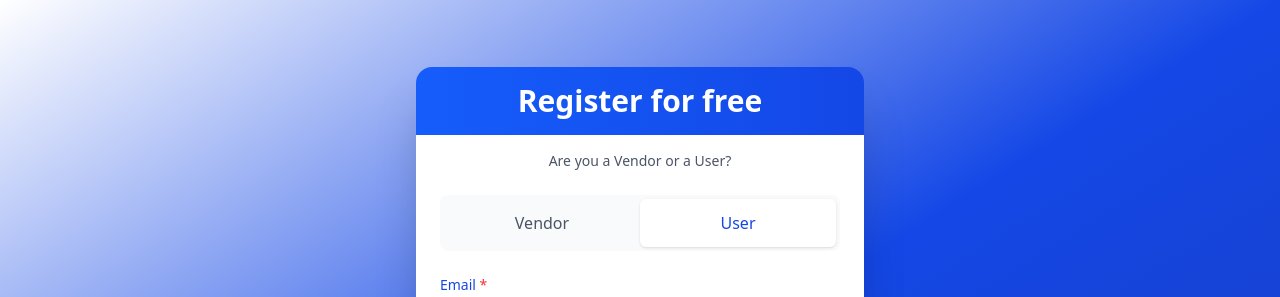
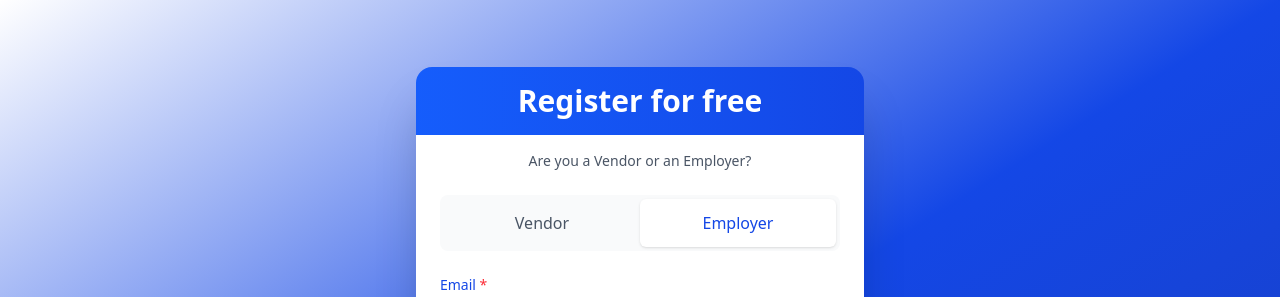
Before and after one commit to DEESAX2/deesaxAds, a React (Vite) app: page /login in a window 1280 px wide. Both pictures are taken after a click on the button "Register". Shown: the top 297 px of the page. Built offline with nearby package versions, Linux system fonts and the light colour scheme.

Commit message:
current update

```diff
--- a/src/Pages/Login.jsx
+++ b/src/Pages/Login.jsx
@@ -136,7 +136,7 @@ const LoginRegisterApp = () => {
       <div className="max-w-md w-full bg-white rounded-2xl shadow-2xl p-6">
         <div className="text-center mb-6">
           <h1 className="text-3xl font-bold text-white mb-4 -mt-8 bg-gradient-to-r from-blue-600 to-blue-700 py-4 -mx-6 rounded-t-2xl">{t('Register for free')}</h1>
-          <p className="text-gray-600 text-sm px-2 mt-4"> {t('Are you a Vendor or a User?')}</p>
+          <p className="text-gray-600 text-sm px-2 mt-4"> {t('Are you a Vendor or an Employer?')}</p>
         </div>
 
         <div className="flex mb-6 bg-gray-50 rounded-lg p-1">
@@ -145,7 +145,7 @@ const LoginRegisterApp = () => {
               : "text-gray-600 hover:text-gray-800" }`}> {t('Vendor')}
           </button>
           <button
-            onClick={() => setUserType("user")} className={`flex-1 flex items-center justify-center py-3 px-4 rounded-md transition-all ${ userType === "user" ? "bg-white shadow-sm text-blue-700 font-medium"  : "text-gray-600 hover:text-gray-800" }`}>{t('User')}
+            onClick={() => setUserType("user")} className={`flex-1 flex items-center justify-center py-3 px-4 rounded-md transition-all ${ userType === "user" ? "bg-white shadow-sm text-blue-700 font-medium"  : "text-gray-600 hover:text-gray-800" }`}>{t('Employer')}
           </button>
         </div>
 
--- a/src/locales/de.json
+++ b/src/locales/de.json
@@ -19,7 +19,8 @@
   "Don't have an account?": "Sie haben kein Konto?",
   "Already have an account?": "Sie haben bereits ein Konto?",
   "Vendor": "Verkäufer",
-  "User": "Benutzer",
+  "Are you a vendor or an employer?": "Bist du ein Anbieter oder ein Arbeitgeber?",
+  "Employer": "Arbeitgeber",
   "Based in": "Basierend in",
   "You accept our Terms and Conditions and Privacy Policy": "Sie akzeptieren unsere Allgemeinen Geschäftsbedingungen und Datenschutzrichtlinie",
   "Login to your account": "Melden Sie sich bei Ihrem Konto an",
@@ -44,7 +45,6 @@
   "Enter your email": "Geben Sie Ihre E-Mail ein",
   "Send": "Senden",
   "All rights reserved": "Alle Rechte vorbehalten",
-  "Are you a Vendor or a User?": "Bist du ein Verkäufer oder ein Nutzer?",
   "Email": "E-Mail",
   "Yes/No": "Ja / Nein",
   "Register for free": "Kostenlos registrieren",
--- a/src/locales/en.json
+++ b/src/locales/en.json
@@ -19,7 +19,8 @@
   "Don't have an account?": "Don't have an account?",
   "Already have an account?": "Already have an account?",
   "Vendor": "Vendor",
-  "User": "User",
+  "Are you a vendor or an employer?": "Are you a vendor or an employer?",
+  "Employer": "Employer",
   "Based in": "Based in",
   "You accept our Terms and Conditions and Privacy Policy": "You accept our Terms and Conditions and Privacy Policy",
   "Login to your account": "Login to your account",
@@ -44,7 +45,6 @@
   "Enter your email": "Enter your email",
   "Send": "Send",
   "All rights reserved": "All rights reserved",
-  "Are you a Vendor or a User?": "Are you a Vendor or a User?",
   "Email": "Email",
   "Yes/No": "Yes/No",
   "Register for free": "Register for free",
--- a/src/locales/es.json
+++ b/src/locales/es.json
@@ -19,7 +19,8 @@
   "Don't have an account?": "¿No tienes una cuenta?",
   "Already have an account?": "¿Ya tienes una cuenta?",
   "Vendor": "Vendedor",
-  "User": "Usuario",
+  "Are you a vendor or an employer?": "¿Eres un vendedor o un empleador?",
+  "Employer": "Empleador",
   "Based in": "Ubicado en",
   "You accept our Terms and Conditions and Privacy Policy": "Aceptas nuestros Términos y Condiciones y nuestra Política de Privacidad",
   "Login to your account": "Inicia sesión en tu cuenta",
@@ -44,7 +45,6 @@
   "Enter your email": "Introduce tu correo electrónico",
   "Send": "Enviar",
   "All rights reserved": "Todos los derechos reservados",
-  "Are you a Vendor or a User?": "¿Eres un Vendedor o un Usuario?",
   "Email": "Correo electrónico",
   "Yes/No": "Sí / No",
   "Register for free": "Regístrate gratis",
--- a/src/locales/fr.json
+++ b/src/locales/fr.json
@@ -19,7 +19,8 @@
   "Don't have an account?": "Vous n'avez pas de compte?",
   "Already have an account?": "Vous avez déjà un compte?",
   "Vendor": "Vendeur",
-  "User": "Utilisateur",
+  "Are you a vendor or an employer?": "Êtes-vous un vendeur ou un employeur ?",
+  "Employer": "Employeur",
   "Based in": "Basé à",
   "You accept our Terms and Conditions and Privacy Policy": "Vous acceptez nos Conditions Générales et notre Politique de Confidentialité",
   "Login to your account": "Connectez-vous à votre compte",
@@ -44,7 +45,6 @@
   "Enter your email": "Entrez votre e-mail",
   "Send": "Envoyer",
   "All rights reserved": "Tous droits réservés",
-  "Are you a Vendor or a User?": "Êtes-vous un Vendeur ou un Utilisateur ?",
   "Email": "Email",
   "Yes/No": "Oui / Non",
   "Register for free": "Inscrivez-vous gratuitement",
--- a/src/locales/zh.json
+++ b/src/locales/zh.json
@@ -19,7 +19,8 @@
   "Don't have an account?": "还没有账户？",
   "Already have an account?": "已经有账户？",
   "Vendor": "供应商",
-  "User": "用户",
+   "Are you a vendor or an employer?": "您是供应商还是雇主？",
+  "Employer": "雇主",
   "Based in": "位于",
   "You accept our Terms and Conditions and Privacy Policy": "您接受我们的条款和条件以及隐私政策",
   "Login to your account": "登录您的账户",
@@ -44,7 +45,6 @@
   "Enter your email": "输入您的电子邮件",
   "Send": "发送",
   "All rights reserved": "版权所有",
-  "Are you a Vendor or a User?": "你是卖家还是用户？",
   "Email": "电子邮件",
   "Yes/No": "是/否",
   "Register for free": "免费注册",
```
